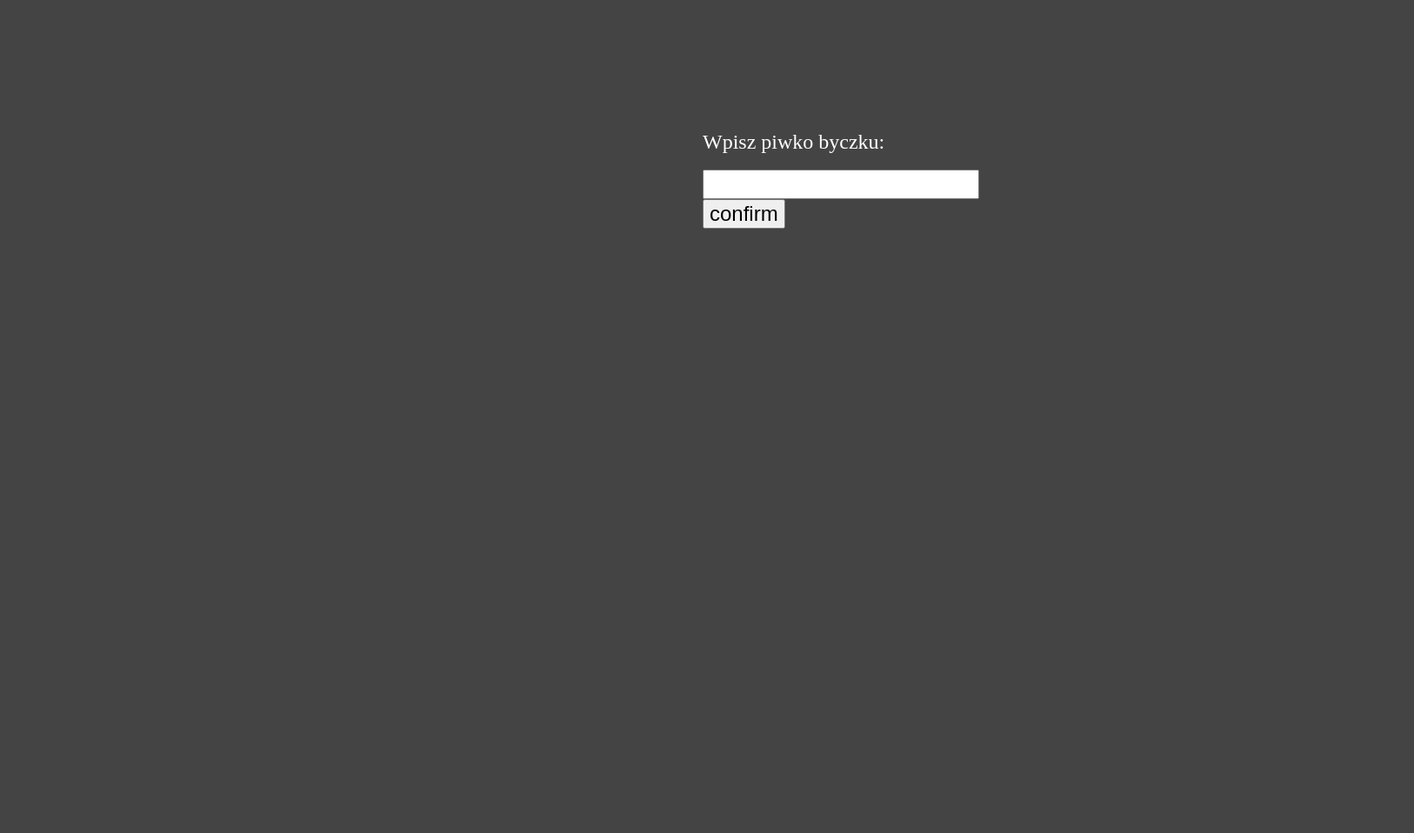
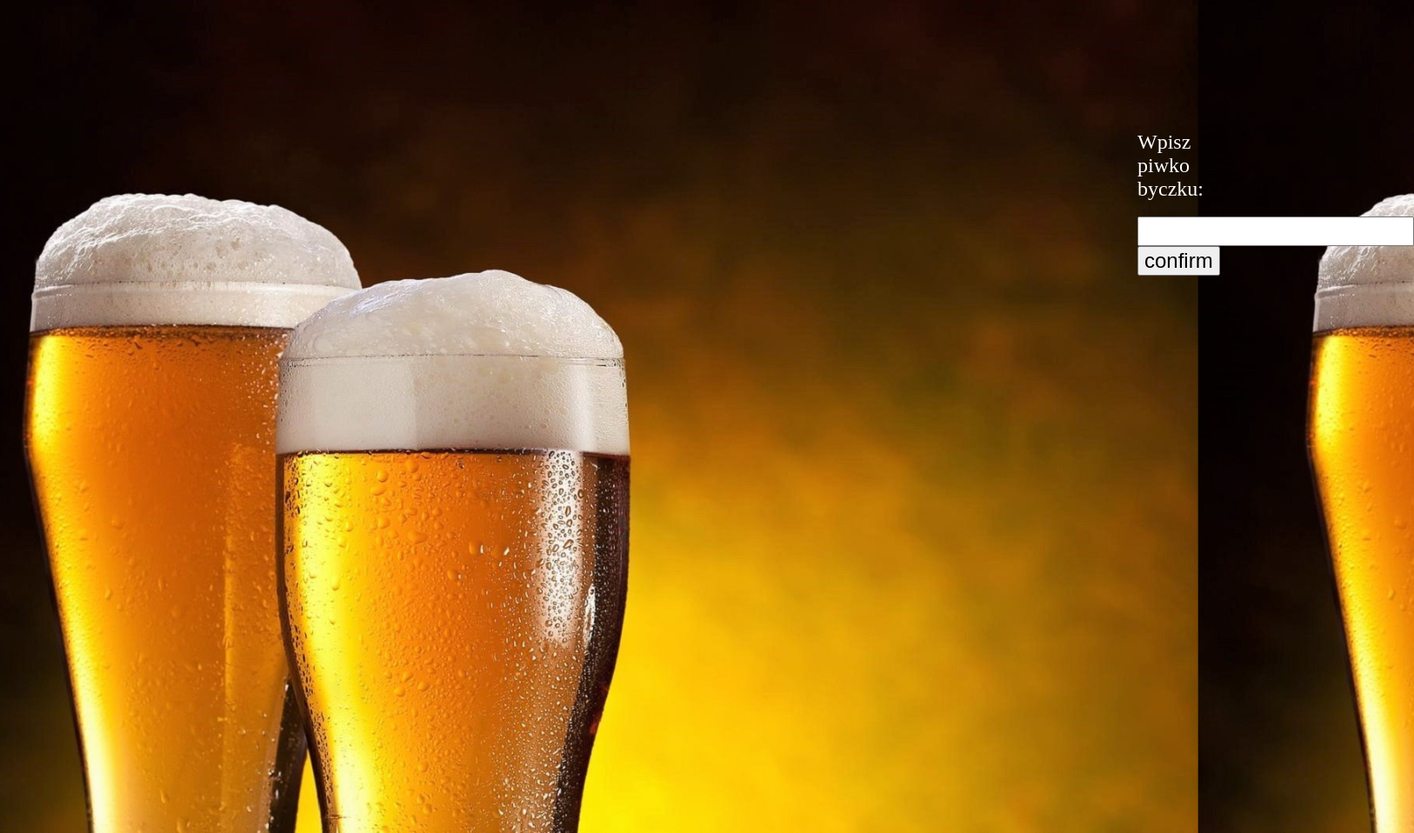
Before and after one commit to Krystian1999/piwo, a plain HTML site: page index.html in a window 1280 px wide. Shown: the whole page at 87% size, 1626 px wide, since content can reach past the window. Before the commit the page ends 800 px from the top, so only its background shows below. Drawn offline with Linux system fonts and the light colour scheme.

Commit message:
2nd style

```diff
--- a/index.html
+++ b/index.html
@@ -5,7 +5,7 @@
     <meta name="viewport" content="width=device-width, initial-scale=1.0">
     <meta http-equiv="X-UA-Compatible" content="ie=edge">
     <title>Document</title>
-    <link rel="stylesheet" href = "style.css" />
+    <link rel="stylesheet" href = "style1.css" />
 </head>
 <body>
 
--- a/style.css
+++ b/style.css
@@ -35,6 +35,7 @@ td {
 border: 1px solid white;
 color:white;
 max-width: 500px;
+max-height: 1400px;
 font-size: 18px;
 }
 
--- /dev/null
+++ b/style1.css
@@ -0,0 +1,42 @@
+body{
+    background-image: url("beer1.jpg");
+    width: "col-12";
+    min-height: 800px;
+    max-width: 800px;
+    background-position: center;
+    background-size: cover;
+    color:white;
+}
+#beer{
+    color:white;
+    margin-left: 1300px;
+    margin-top: 150px;
+    font-size: 24px;
+
+    }
+    #txt1{
+        margin-left: 1300px;
+        font-size: 24px;
+
+
+   }
+
+   #submit{
+        margin-left: 1300px;
+        font-size: 24px;
+
+   }
+
+   td {
+   border: 1px solid white;
+   color:white;
+   max-width: 500px;
+   min-width: 400px;
+
+   font-size: 18px;
+   }
+
+   #output{
+        margin-left: 1200px;
+        font-size: 18px;
+   }
```
